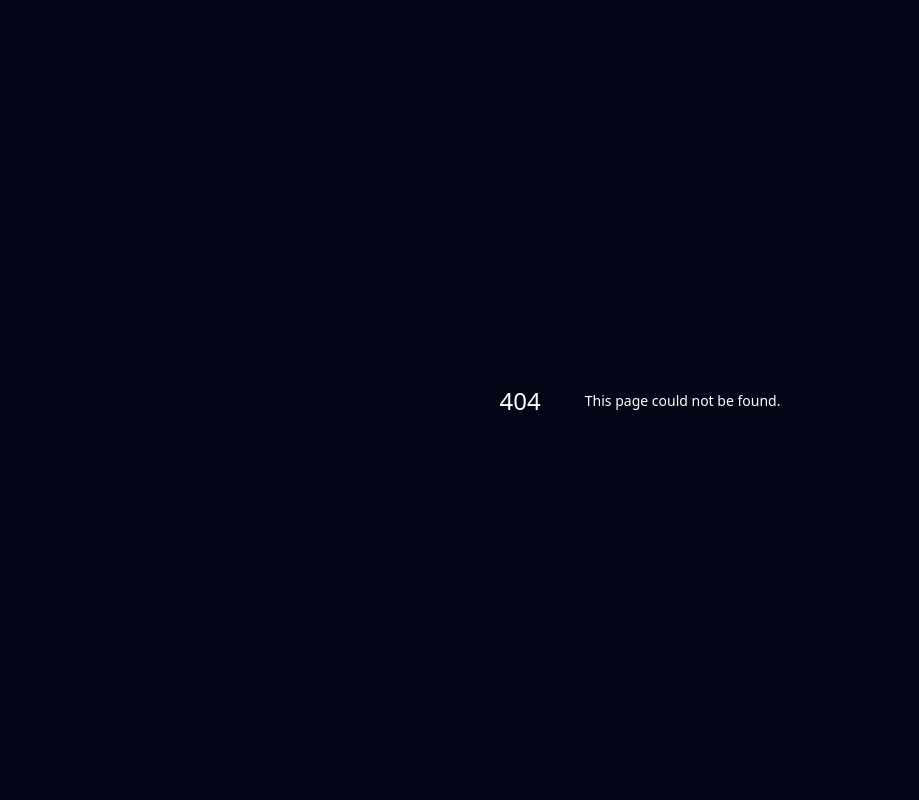
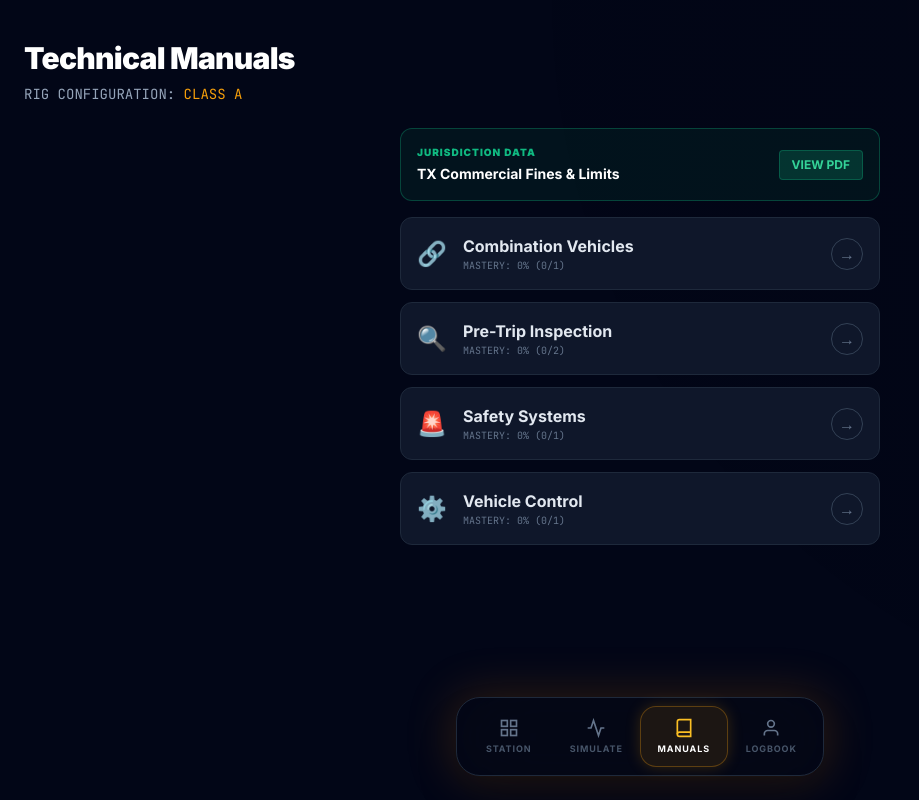
Before and after one commit to ismaelngoie/cdlpracticetest, a Next.js app: page /study in a window 1280 px wide. Before the commit this address had no page. Shown: the whole page, without its empty margins (0-919 px from the left). Built offline with nearby package versions, Linux system fonts and the light colour scheme.

Commit message:
Create page.tsx

```diff
--- /dev/null
+++ b/app/study/page.tsx
@@ -0,0 +1,140 @@
+"use client";
+
+import { useState, useEffect, useMemo } from "react";
+import Dock from "@/components/Dock";
+import Link from "next/link";
+import { motion } from "framer-motion";
+import { questions, type LicenseClass, type Endorsement } from "@/lib/questions";
+
+// --- Industrial Icon Mapping ---
+const ICONS: Record<string, string> = {
+  "Air Brakes": "💨",
+  "Combination Vehicles": "🔗",
+  "Doubles/Triples": "🚛",
+  "Driving Safely": "🛡️",
+  "General Knowledge": "🧠",
+  "Hazardous Materials": "☢️",
+  "Passenger": "👥",
+  "Pre-Trip Inspection": "🔍",
+  "School Bus": "🚸",
+  "Tank Vehicles": "💧",
+  "Transporting Cargo": "📦",
+  "Vehicle Control": "⚙️",
+  "Safety Systems": "🚨",
+};
+
+export default function StudyPage() {
+  const [license, setLicense] = useState<LicenseClass>("A");
+  const [endorsements, setEndorsements] = useState<Endorsement[]>([]);
+  const [userState, setUserState] = useState("TX");
+  const [masteredIds, setMasteredIds] = useState<number[]>([]);
+
+  useEffect(() => {
+    setLicense((localStorage.getItem("userLevel") as LicenseClass) || "A");
+    const endRaw = localStorage.getItem("userEndorsements");
+    setEndorsements(endRaw ? JSON.parse(endRaw) : []);
+    setUserState(localStorage.getItem("userState") || "TX");
+
+    const m = localStorage.getItem("mastered-ids");
+    setMasteredIds(m ? JSON.parse(m) : []);
+  }, []);
+
+  // Filter categories based on License + Endorsements
+  const categories = useMemo(() => {
+    const relevantQs = questions.filter((q) => {
+      if (!q.licenseClasses.includes(license)) return false;
+      if (q.endorsements && q.endorsements.length > 0) {
+        return q.endorsements.some((e) => endorsements.includes(e));
+      }
+      return true;
+    });
+
+    const cats = Array.from(new Set(relevantQs.map((q) => q.category)));
+    return cats.sort();
+  }, [license, endorsements]);
+
+  const getStats = (cat: string) => {
+    const catQs = questions.filter(q => q.category === cat && q.licenseClasses.includes(license));
+    const total = catQs.length;
+    const mastered = catQs.filter(q => masteredIds.includes(q.id)).length;
+    const pct = total ? Math.round((mastered / total) * 100) : 0;
+    return { total, mastered, pct };
+  };
+
+  return (
+    <div className="min-h-screen bg-slate-950 text-white pb-32">
+
+      {/* Background FX */}
+      <div className="fixed inset-0 pointer-events-none opacity-5 bg-[radial-gradient(circle_at_top_right,rgba(245,158,11,0.2),transparent_60%)]" />
+
+      <header className="px-6 pt-10 pb-6">
+        <h1 className="text-3xl font-black tracking-tight text-white mb-2">
+          Technical Manuals
+        </h1>
+        <p className="text-sm text-slate-400 font-mono">
+          RIG CONFIGURATION: <span className="text-amber-500">CLASS {license}</span>
+        </p>
+      </header>
+
+      <main className="px-4 max-w-lg mx-auto space-y-4">
+
+        {/* State Cheat Sheet (High Value Feature) */}
+        <motion.div
+          initial={{ opacity: 0, y: 10 }}
+          animate={{ opacity: 1, y: 0 }}
+          className="bg-emerald-900/20 border border-emerald-500/30 p-4 rounded-xl flex items-center justify-between"
+        >
+          <div>
+            <div className="text-[10px] font-black uppercase tracking-widest text-emerald-500 mb-1">
+              JURISDICTION DATA
+            </div>
+            <div className="font-bold text-white text-sm">
+              {userState} Commercial Fines & Limits
+            </div>
+          </div>
+          <button className="px-3 py-1.5 bg-emerald-500/20 text-emerald-400 text-xs font-bold rounded hover:bg-emerald-500/30 border border-emerald-500/30">
+            VIEW PDF
+          </button>
+        </motion.div>
+
+        {/* Categories Grid */}
+        <div className="grid grid-cols-1 gap-3">
+          {categories.map((cat, i) => {
+            const { pct, mastered, total } = getStats(cat);
+            return (
+              <Link
+                key={cat}
+                href={`/station?mode=study&category=${encodeURIComponent(cat)}`}
+                className="group relative bg-slate-900 border border-slate-800 p-4 rounded-xl hover:border-amber-500/50 transition-all overflow-hidden"
+              >
+                {/* Progress Bar Background */}
+                <div
+                  className="absolute left-0 top-0 bottom-0 bg-slate-800/50 transition-all duration-1000"
+                  style={{ width: `${pct}%` }}
+                />
+
+                <div className="relative flex items-center justify-between z-10">
+                  <div className="flex items-center gap-4">
+                    <span className="text-2xl">{ICONS[cat] || "📂"}</span>
+                    <div>
+                      <div className="font-bold text-slate-200 group-hover:text-white">{cat}</div>
+                      <div className="text-[10px] font-mono text-slate-500 group-hover:text-slate-400">
+                        MASTERY: {pct}% ({mastered}/{total})
+                      </div>
+                    </div>
+                  </div>
+
+                  <div className="w-8 h-8 rounded-full border border-slate-700 flex items-center justify-center group-hover:bg-amber-500 group-hover:border-amber-500 group-hover:text-black transition-colors text-slate-500">
+                    →
+                  </div>
+                </div>
+              </Link>
+            );
+          })}
+        </div>
+
+      </main>
+      <Dock />
+    </div>
+  );
+}
```
